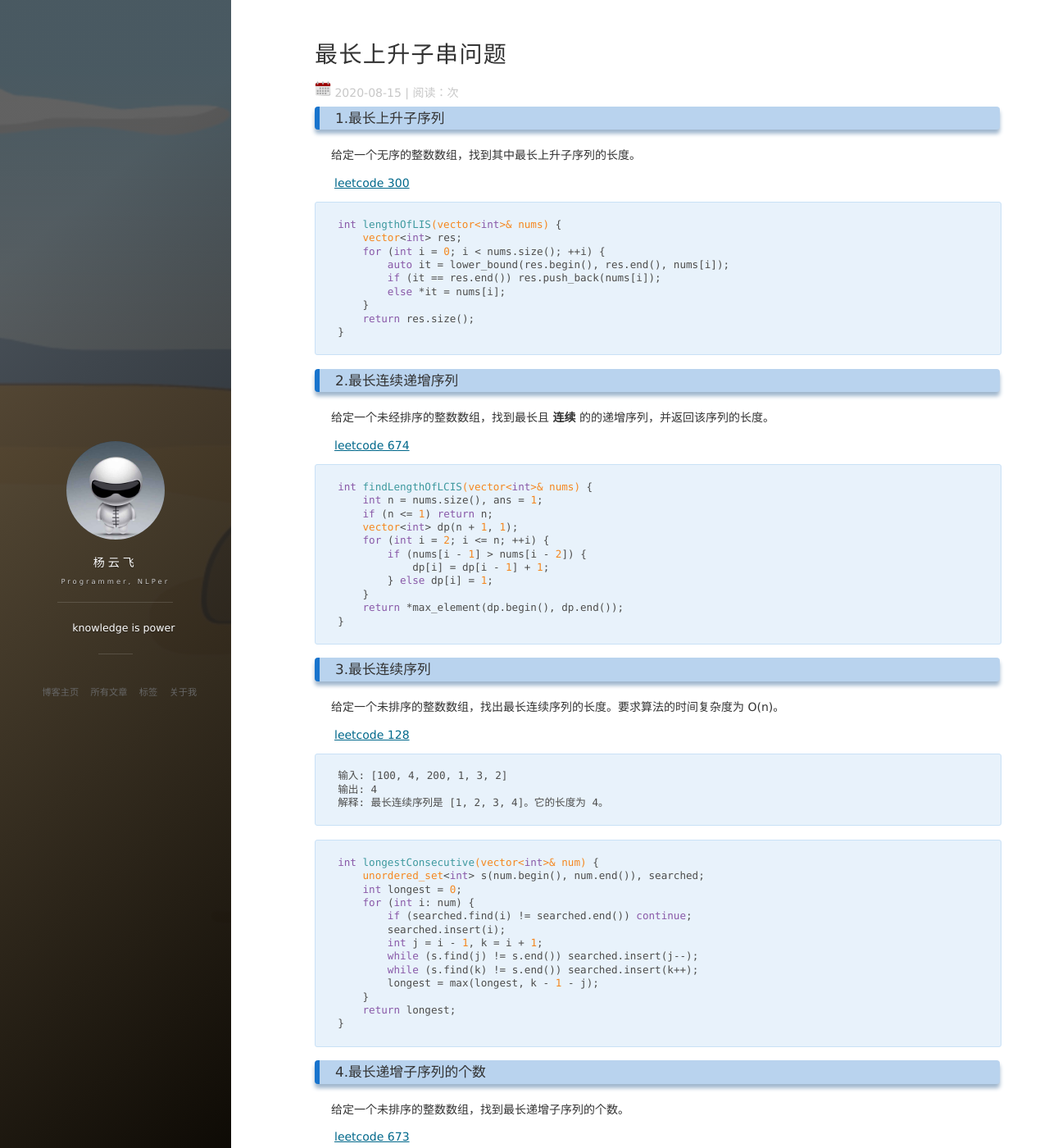
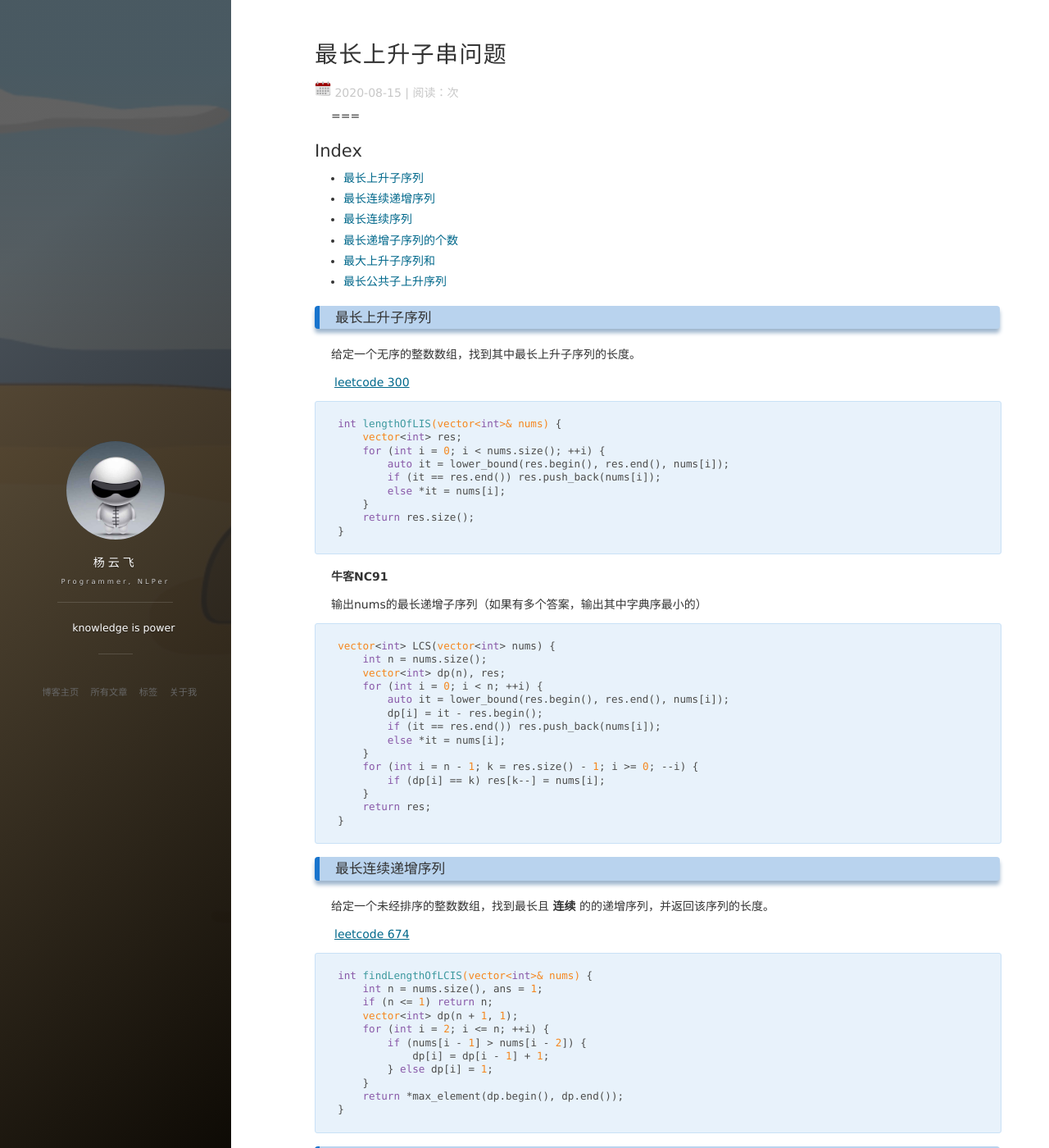
Before and after one commit to king-yyf/king-yyf.github.io, a Jekyll site: the page built from _posts/2020-08-15-lengest_str.md, in a window 1280 px wide and 1400 px high. Shown: the whole window at 82% size. Built offline with Jekyll 4.4.1, drawn with Linux system fonts in a browser that asks for light colours; nearby versions of some CDN libraries; comment, search, counter and statistics services are not loaded; some of the changed text lies outside the part shown.

Commit message:
2121-04-13

````diff
--- a/_posts/2020-08-15-lengest_str.md
+++ b/_posts/2020-08-15-lengest_str.md
@@ -2,11 +2,26 @@
 layout: post
 title: 最长上升子串问题
 date: 2020-08-15
-tags: leetcode
+tags: 算法专题
 ---
 
+===
 
-### 1.最长上升子序列
+Index
+---
+<!-- TOC -->
+
+- [最长上升子序列](#最长上升子序列)
+- [最长连续递增序列](#最长连续递增序列)
+- [最长连续序列](#最长连续序列)
+- [最长递增子序列的个数](#最长递增子序列的个数)
+- [最大上升子序列和](#最大上升子序列和)
+- [最长公共子上升序列](#最长公共子上升序列)
+
+<!-- /TOC -->
+
+
+### 最长上升子序列
 
 给定一个无序的整数数组，找到其中最长上升子序列的长度。
 
@@ -24,7 +39,28 @@ int lengthOfLIS(vector<int>& nums) {
 }
 ```
 
-### 2.最长连续递增序列
+**牛客NC91**
+
+输出nums的最长递增子序列（如果有多个答案，输出其中字典序最小的）
+
+```c++
+vector<int> LCS(vector<int> nums) {
+    int n = nums.size();
+    vector<int> dp(n), res;
+    for (int i = 0; i < n; ++i) {
+        auto it = lower_bound(res.begin(), res.end(), nums[i]);
+        dp[i] = it - res.begin();
+        if (it == res.end()) res.push_back(nums[i]);
+        else *it = nums[i];
+    }
+    for (int i = n - 1; k = res.size() - 1; i >= 0; --i) {
+        if (dp[i] == k) res[k--] = nums[i];
+    }
+    return res;
+}
+```
+
+### 最长连续递增序列
 
 给定一个未经排序的整数数组，找到最长且 **连续** 的的递增序列，并返回该序列的长度。
 
@@ -45,7 +81,7 @@ int findLengthOfLCIS(vector<int>& nums) {
 }
 ```
 
-### 3.最长连续序列
+### 最长连续序列
 
 给定一个未排序的整数数组，找出最长连续序列的长度。要求算法的时间复杂度为 O(n)。
 
@@ -73,7 +109,7 @@ int longestConsecutive(vector<int>& num) {
 }
 ```
 
-### 4.最长递增子序列的个数
+### 最长递增子序列的个数
 
 给定一个未排序的整数数组，找到最长递增子序列的个数。
 
````
Also changed, not shown: other parts of _posts/2020-08-15-lengest_str.md (+2 -2 lines).
